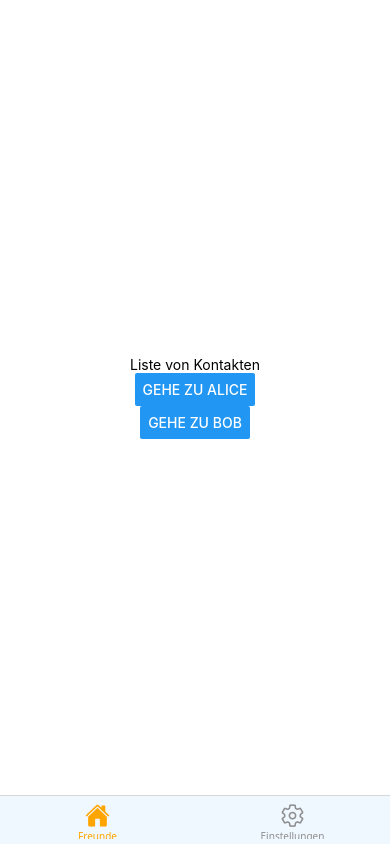
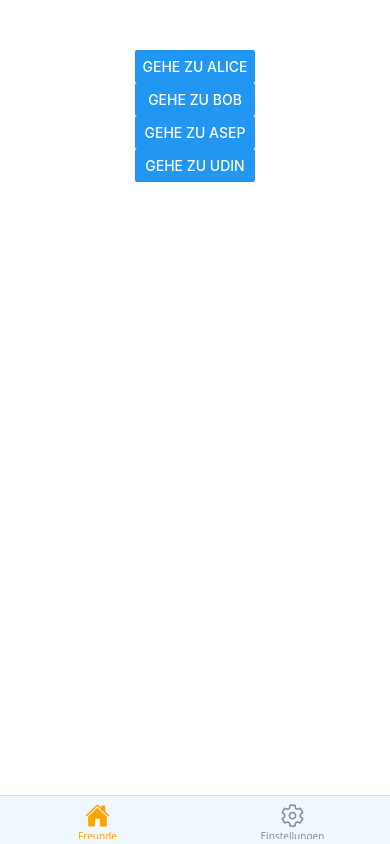
Before and after one commit to Faris-Ihsan/FriendsList, a React Native app: screen /HomeScreen in a window 390 px wide. Built offline with nearby package versions, Linux system fonts and the light colour scheme.

Commit message:
115. Eine Liste mit FlatList einbinden

```diff
--- a/screens/HomeScreen.jsx
+++ b/screens/HomeScreen.jsx
@@ -1,11 +1,17 @@
-import { Button, StyleSheet, Text, View } from 'react-native';
+import { Button, FlatList, StyleSheet, Text, View } from 'react-native';
 
 export default function HomeScreen({navigation}) {
     return(
         <View style={styles.container}>
-        <Text>Liste von Kontakten</Text>
-        <Button title="Gehe zu Alice" onPress={()=> navigation.navigate('Friend', {name: 'Alice'})}/>
-        <Button title="Gehe zu Bob" onPress={()=> navigation.navigate('Friend', {name: 'Bob'})}/>
+            <FlatList data={[
+                {name: 'Alice'},
+                {name: 'Bob'},
+                {name: 'Asep'},
+                {name: 'Udin'},
+            ]} renderItem={({item}) => {
+                // return <Text>{item.name}</Text>
+                return <Button title={`Gehe zu ${item.name}`} onPress={()=> navigation.navigate('Friend', {name: item.name})}/>
+            }}/>
         </View>
     );
 }
@@ -16,5 +22,6 @@ const styles = StyleSheet.create({
         backgroundColor: '#fff',
         alignItems: 'center',
         justifyContent: 'center',
+        paddingTop: 50,
     },
 });
```
